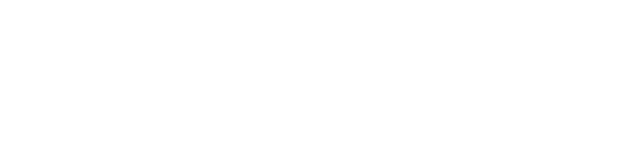
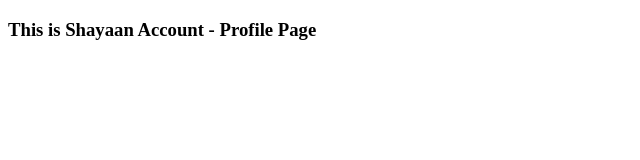
Before and after one commit to Shayaan2312F/first, a plain HTML site: page index.html in a window 1280 px wide. Shown: the whole page, without its empty margins (0-640 px from the left). Drawn offline with Linux system fonts and the light colour scheme.

Commit message:
Update index.html

```diff
--- a/index.html
+++ b/index.html
@@ -6,6 +6,6 @@
     <title>Index</title>
 </head>
 <body>
-
+    <h3>This is Shayaan Account - Profile Page</h3>
 </body>
 </html>
```
